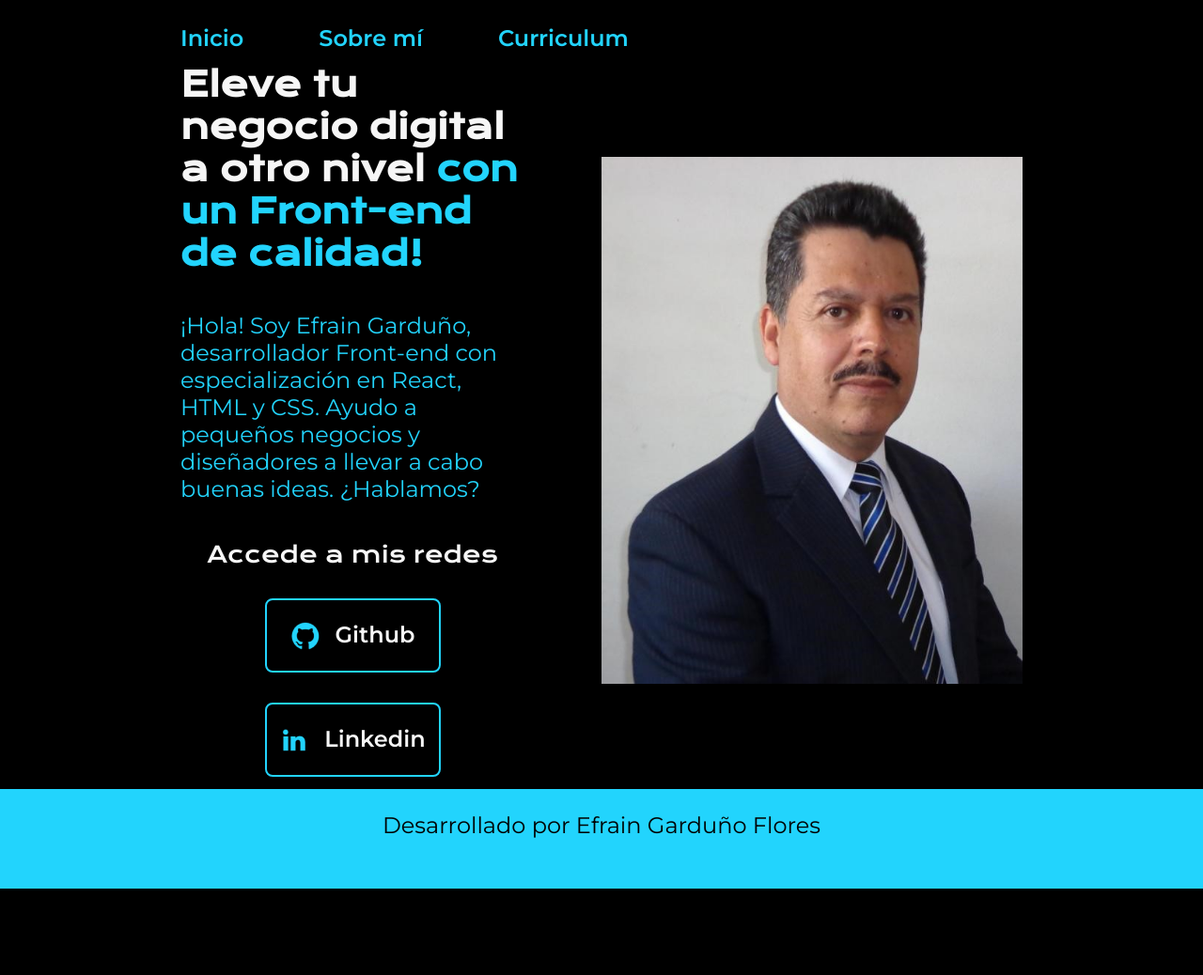
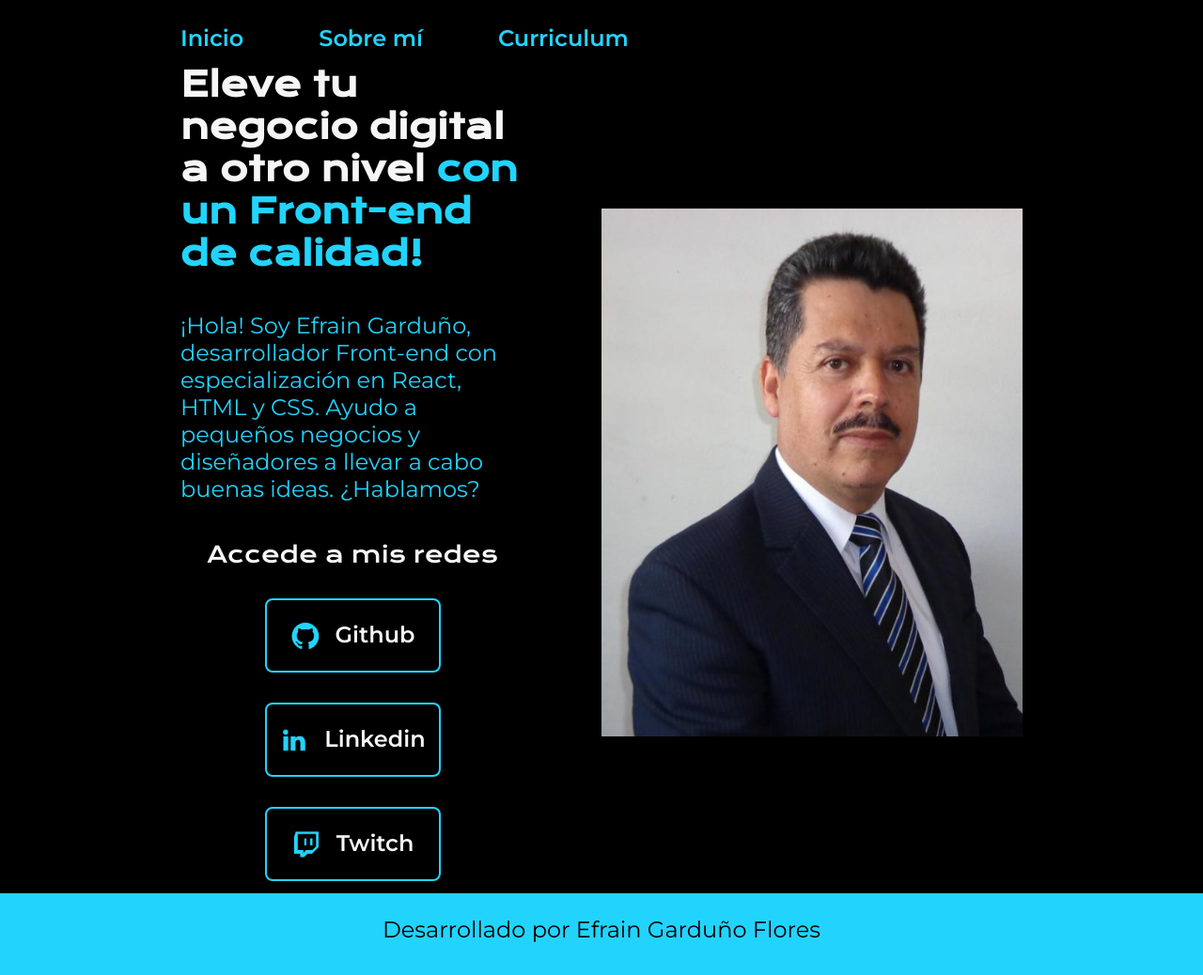
Before and after one commit to EfrainGarduno/portafolio, a plain HTML site: page index.html in a window 1280 px wide. Shown: the whole page at 94% size. Before the commit the page ends 946 px from the top, so only its background shows below. Drawn offline with nearby package versions, Linux system fonts and the light colour scheme.

Commit message:
Update index.html
Se agrega el acceso de Twitch

```diff
--- a/index.html
+++ b/index.html
@@ -38,10 +38,10 @@
                         <img src="./assets/linkedin.png">
                         Linkedin
                     </a>
-                    <!--<a class="presentacion__enlaces__link" href="https://twitch.tv/">
+                    <a class="presentacion__enlaces__link" href="https://twitch.tv/">
                         <img src="./assets/twitch.png">
                         Twitch
-                    </a> -->
+                    </a>
                 </div>
 
         </section>
```
